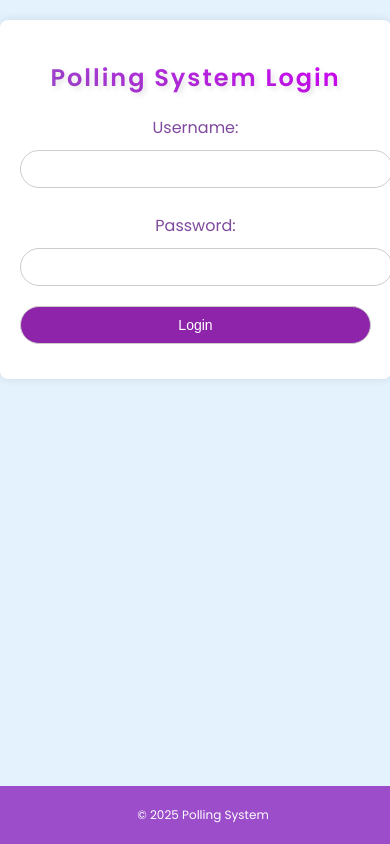
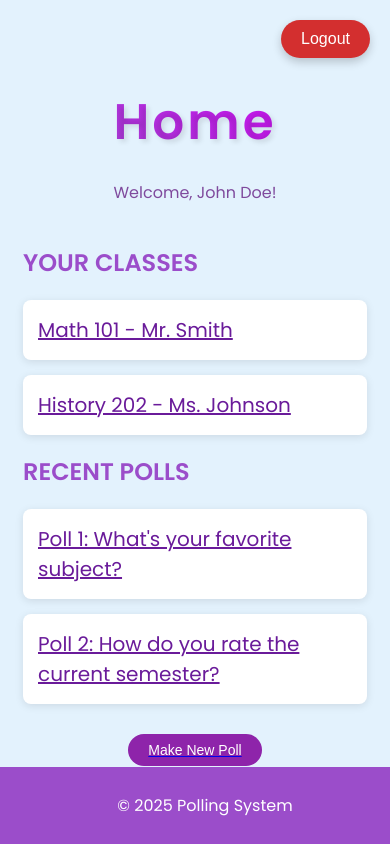
Before and after one commit to Arif1025/Placeholder, a Django app: page / in a window 390 px wide. Run offline with Django 5.2, Linux system fonts and the light colour scheme.

Commit message:
Fixed some issues with templates directory and CSRF token missing error

```diff
--- a/polls/templates/login_interface.html
+++ b/polls/templates/login_interface.html
@@ -3,12 +3,12 @@
 <head>
     <meta charset="UTF-8">
     <meta name="viewport" content="width=device-width, initial-scale=1.0">
-    <title>Polling System Login</title>
+    <title>Student Home</title>
     <style>
         /* Import Google Font */
         @import url('https://fonts.googleapis.com/css2?family=Poppins:wght@300;400;600&display=swap');
 
-        /* General Styles */
+        /* Homepage Styles */
         body {
             font-family: 'Poppins', sans-serif;
             background-color: #e3f2fd;
@@ -18,115 +18,211 @@
             padding-top: 20px;
         }
 
-        .login-container {
-            background-color: white;
-            padding: 30px;
-            border-radius: 8px;
-            box-shadow: 0px 0px 10px rgba(0, 0, 0, 0.1);
-            width: 350px;
-            text-align: center;
+        main {
+            max-width: 1200px;
             margin: 0 auto;
+            padding: 23px;
         }
 
-        /* Title Styling */
-        h2 {
-            font-size: 32px;
+        /* Main Title Styling */
+        h1 {
+            font-size: 90px;
+            text-align: center;
             color: #9b4dca;
-            font-weight: 600;
-            margin-bottom: 20px;
-            letter-spacing: 3px;
+            font-weight: 700;
             background: linear-gradient(45deg, #9b4dca, #d500f9);
             background-clip: text;
             color: transparent;
             text-shadow: 3px 3px 5px rgba(0, 0, 0, 0.1);
+            letter-spacing: 3px;
+            margin-bottom: 20px;
         }
 
-        label {
-            display: block;
-            margin: 10px 0 5px;
-            font-weight: 500;
-            color: #7f4a9d;
+        .welcome-section {
+            text-align: center;
+            margin-bottom: 40px;
         }
 
-        input, button {
-            width: 100%;
-            padding: 12px;
-            margin: 5px 0 15px;
-            border: 1px solid #ccc;
-            border-radius: 50px;
-            font-size: 16px;
+        .welcome-message {
+            font-size: 22px;
+            color: #7f4a9d;
+            margin-top: 6px;
         }
 
-        /* Button Styling */
-        button {
+        h2 {
+            font-size: 32px;
+            color: #9b4dca;
+            margin-bottom: 20px;
+            text-transform: uppercase;
+            font-weight: 600;
+        }
+
+        ul.classes-list, ul.polls-list {
+            list-style: none;
+            padding: 0;
+        }
+
+        ul.classes-list li, ul.polls-list li {
+            background-color: #ffffff;
+            margin-bottom: 15px;
+            padding: 15px;
+            border-radius: 8px;
+            box-shadow: 0 2px 8px rgba(0, 0, 0, 0.1);
+        }
+
+        ul.classes-list li a, ul.polls-list li a {
+            color: #6a1b9a;
+            font-size: 20px;
+            font-weight: 500;
+            transition: color 0.3s ease;
+        }
+
+        ul.classes-list li a:hover, ul.polls-list li a:hover {
+            color: #d500f9;
+            text-decoration: underline;
+        }
+
+        /* Make New Poll Button */
+        .make-poll-button {
             background-color: #8e24aa;
             color: white;
+            font-size: 18px;
+            padding: 12px 30px;
+            border: none;
+            border-radius: 50px;
             cursor: pointer;
-            font-weight: 500;
+            transition: background-color 0.3s ease;
+            display: block;
+            margin: 30px auto;
+        }
+
+        .make-poll-button:hover {
+            background-color: #9b4dca;
+        }
+
+        /* Logout Button Positioned at Top Right */
+        .logout-button {
+            background-color: #d32f2f;
+            color: white;
+            font-size: 18px;
+            padding: 12px 30px;
+            border: none;
+            border-radius: 50px;
+            cursor: pointer;
+            position: fixed;
+            top: 20px;
+            right: 20px;
+            box-shadow: 0 4px 10px rgba(0, 0, 0, 0.2);
             transition: background-color 0.3s ease;
         }
 
-        button:hover {
-            background-color: #9b4dca;
+        .logout-button:hover {
+            background-color: #c62828;
         }
 
-        .footer {
+        footer {
             background-color: #9b4dca;
             color: white;
             text-align: center;
-            padding: 10px;
+            padding: px;
+            position: fixed;
             width: 100%;
-            position: absolute;
             bottom: 0;
         }
 
-        /* Mobile responsiveness */
-        @media (max-width: 480px) {
-            /* Adjust login container width for smaller screens */
-            .login-container {
-                width: 90%;
-                padding: 20px;
+        /* Mobile Responsiveness */
+        @media screen and (max-width: 768px) {
+            h1 {
+                font-size: 60px;
             }
+            .welcome-message {
+                font-size: 18px;
+            }
+            h2 {
+                font-size: 28px;
+            }
+            .classes-list li, .polls-list li {
+                padding: 12px;
+                font-size: 18px;
+            }
+            .make-poll-button {
+                font-size: 16px;
+                padding: 10px 25px;
+            }
+            footer {
+                padding: 10px;
+            }
+        }
 
-            /* Adjust font size of the title */
+        @media screen and (max-width: 480px) {
+            h1 {
+                font-size: 50px;
+            }
+            .welcome-message {
+                font-size: 16px;
+            }
             h2 {
                 font-size: 24px;
-                letter-spacing: 2px;
             }
-
-            /* Adjust input and button padding and font size */
-            input, button {
+            .classes-list li, .polls-list li {
+                font-size: 16px;
+            }
+            .make-poll-button {
                 font-size: 14px;
-                padding: 10px;
+                padding: 8px 20px;
             }
-
-            .footer {
-                font-size: 12px;
-                padding: 8px;
+            .logout-button {
+                font-size: 16px;
+                padding: 10px 20px;
             }
         }
     </style>
 </head>
 <body>
-    <!-- Login Container with form -->
-    <div class="login-container">
-        <h2>Polling System Login</h2>
-        <form method="post">
-            {% csrf_token %}
 
-            <label for="username">Username:</label>
-            <input type="text" name="username" required> <!-- Username input -->
+    <main class="main-content">
+        <!-- Welcome Section -->
+        <section class="welcome-section">
+            <h1>Home</h1>
+            <p class="welcome-message">Welcome, John Doe!</p>
+        </section>
 
-            <label for="password">Password:</label>
-            <input type="password" name="password" required> <!-- Password input -->
+        <!-- Student's Classes Section -->
+        <section class="classes-section">
+            <h2>Your Classes</h2>
+            <ul class="classes-list">
+                <li><a href="#">Math 101 - Mr. Smith</a></li>
+                <li><a href="#">History 202 - Ms. Johnson</a></li>
+            </ul>
+        </section>
 
-            <button type="submit">Login</button> <!-- Login button -->
-        </form>
-    </div>
+        <!-- Student's Polls Section -->
+        <section class="polls-section">
+            <h2>Recent Polls</h2>
+            <ul class="polls-list">
+                <li><a href="#">Poll 1: What's your favorite subject?</a></li>
+                <li><a href="#">Poll 2: How do you rate the current semester?</a></li>
+            </ul>
+        </section>
+
+        <!-- Make New Poll Button -->
+        <section class="make-poll-section">
+            <a href="#">
+                <button class="make-poll-button">Make New Poll</button>
+            </a>
+        </section>
+    </main>
+
+    <!-- Logout Button -->
+    <form action="#" method="post">
+        {% csrf_token %}
+        <button type="submit" class="logout-button">Logout</button>
+    </form>
 
     <!-- Footer Section -->
-    <div class="footer">
-        <p>&copy; 2025 Polling System</p> <!-- Copyright text -->
-    </div>
+    <footer>
+        <p>&copy; 2025 Polling System</p>
+    </footer>
+
 </body>
 </html>
```
Also changed, not shown: polls/templates/teacher_home_interface.html (+49 -1 lines).
